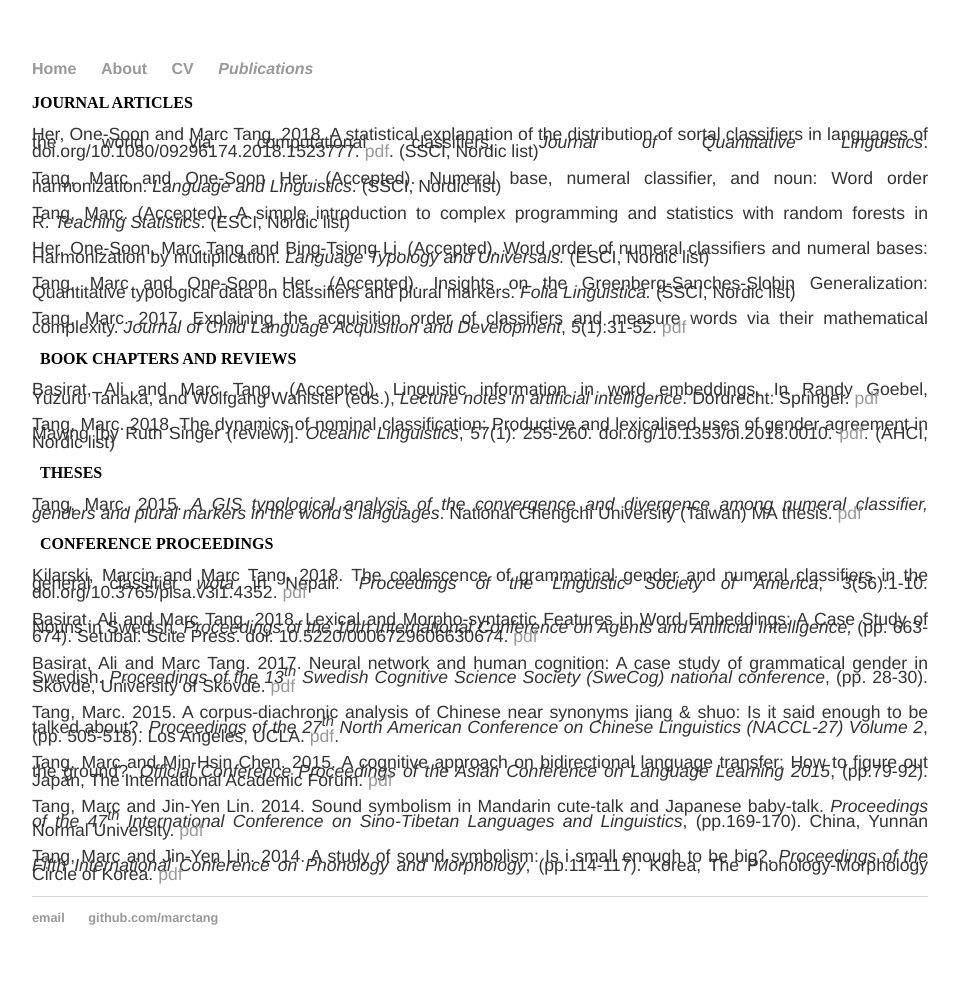
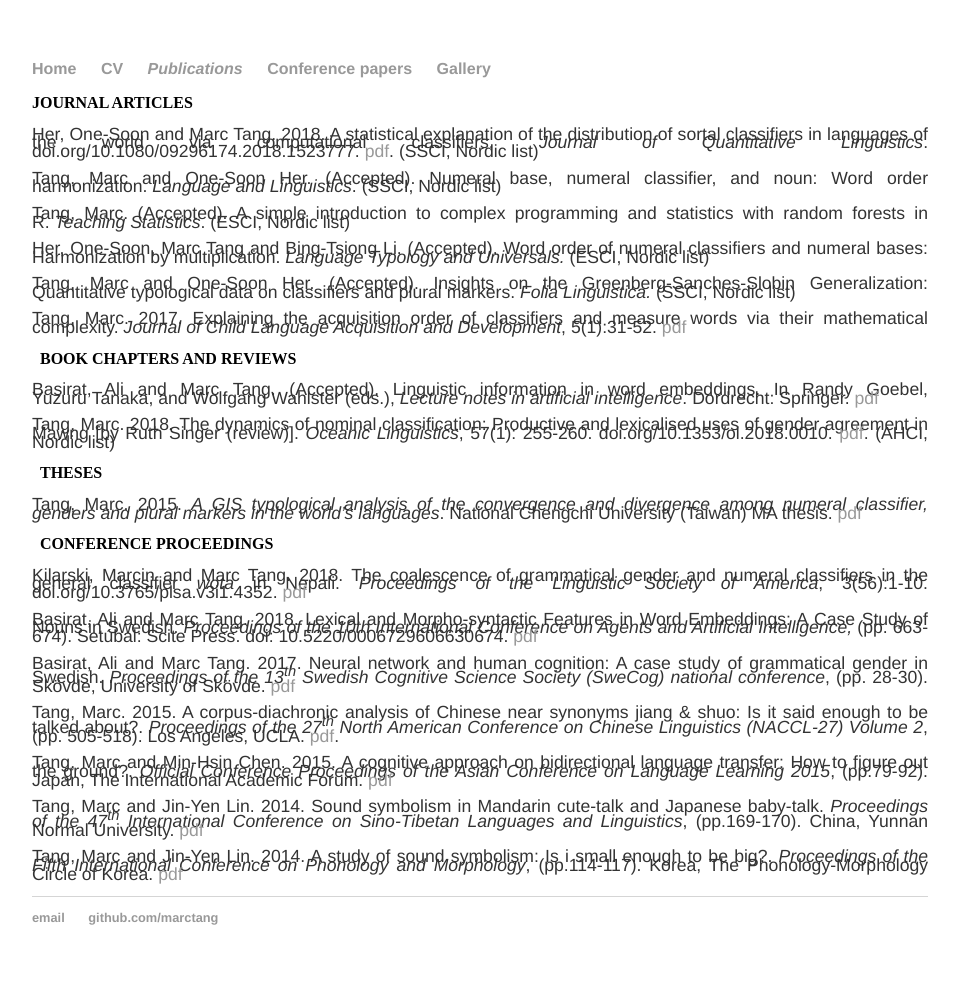
Before and after one commit to marctang/marctang.github.io, a Jekyll site: the page built from publications.html, in a window 1280 px wide. Shown: the whole page, without its empty margins (160-1119 px from the left). Built offline with Jekyll 4.4.1, drawn with Linux system fonts in a browser that asks for light colours.

Commit message:
Update publications.html

```diff
--- a/_layouts/publications.html
+++ b/_layouts/publications.html
@@ -9,9 +9,10 @@
 			<nav>
 	    		<ul>
 	        		<li><a href="/">Home</a></li>
-		        	<li><a href="/about">About</a></li>
 	        		<li><a href="/cv">CV</a></li>
-	        		<li><em><a href="/blog">Publications</a></em></li>
+				<li><em><a href="/publications">Publications</a></em></li>
+				<li><a href="/conferences">Conference papers</a></li>
+				<li><a href="/gallery">Gallery</a></li>
 	    		</ul>
 			</nav>
 			<div class="container">
```
